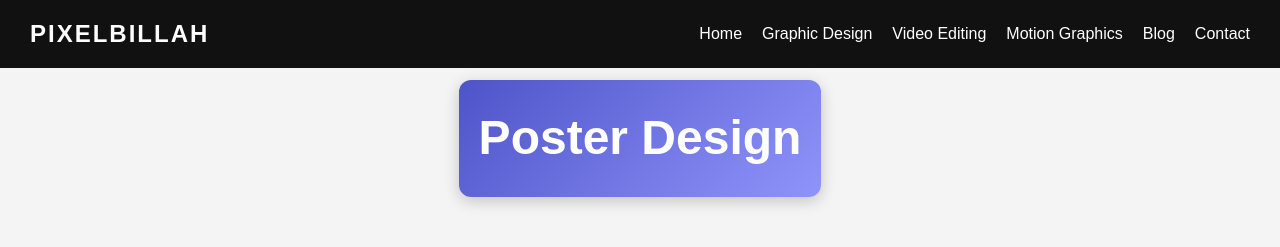
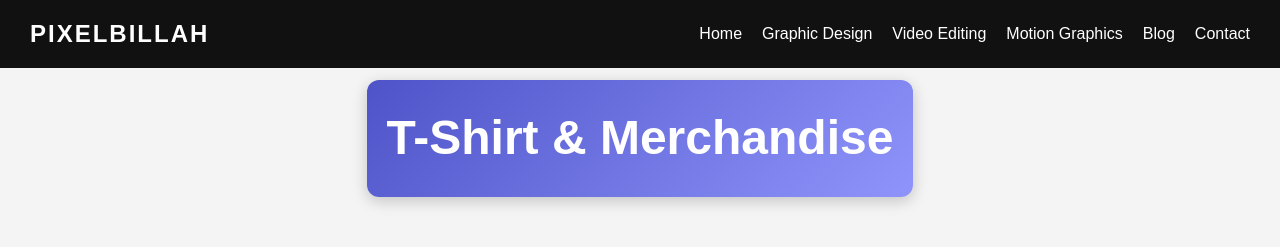
Before and after one commit to Masum9411/PB.com, a plain HTML site: page T-shirt & Merchendise.html in a window 1280 px wide. Shown: the top 247 px of the page. Drawn offline with Linux system fonts and the light colour scheme.

Commit message:
Update T-shirt & Merchendise.html

```diff
--- a/T-shirt & Merchendise.html
+++ b/T-shirt & Merchendise.html
@@ -312,7 +312,7 @@
   </header>
 
   <!-- Page Title -->
-  <h1 class="page-title">Poster Design</h1>
+  <h1 class="page-title">T-Shirt & Merchandise</h1>
 
   <!-- Gallery -->
   <div class="gallery">
```
